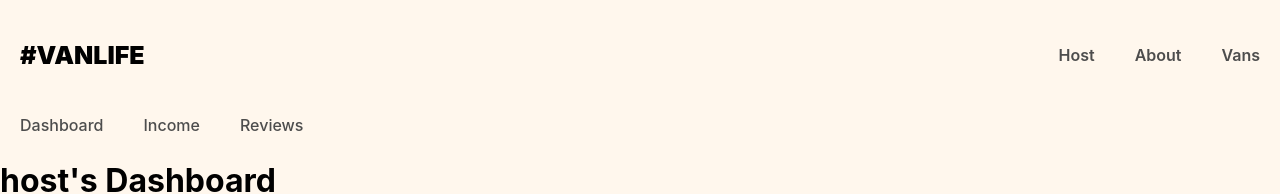
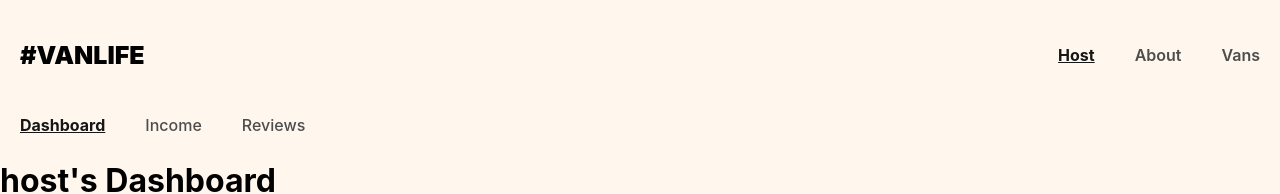
Before and after one commit to Rohitkumar367/vanlife_project, a React (Create React App) app: page /host in a window 1280 px wide. Shown: the top 194 px of the page. Built offline with nearby package versions, Linux system fonts and the light colour scheme; what miragejs would draw is missing.

Commit message:
link to navLink

```diff
--- a/src/App.js
+++ b/src/App.js
@@ -16,17 +16,13 @@
   return (
     <div className='app'>
 
-      {/* We are gonna make our nested path relative so that we don't need mention full path name*/}
-
       <BrowserRouter>
 
         <Routes>
           <Route path='/' element={<Layout/>}>
 
-            {/* index keyword is used to make the route render if no path is choosen or if the path of the parent route matches */}
             <Route index element={<Home/>}/>
 
-            {/* If we don't use '/' at the begining then it will treats it as a relative Routes, it will be relative to parent route */}
             <Route path='about' element={<About/>}/>
 
             <Route path='vans' element={<Vans/>}/>
--- a/src/components/Header.js
+++ b/src/components/Header.js
@@ -1,15 +1,27 @@
 import React from 'react'
-import { Link } from 'react-router-dom'
+import { Link, NavLink } from 'react-router-dom'
 
 const Header = () => {
+
     return (
       <header>
+
         <Link className='site-logo' to="/">#VANLIFE</Link>
+
         <nav>
-          <Link to="/host">Host</Link>
-          <Link to="/about">About</Link>
-          <Link to="/vans">Vans</Link>
+          <NavLink to="/host"
+            className={({isActive}) => isActive ? "active-link" : null}
+          >Host</NavLink>
+
+          <NavLink to="/about"
+            className={({isActive}) => isActive ? "active-link" : null}
+          >About</NavLink>
+
+          <NavLink to="/vans"
+            className={({isActive}) => isActive ? "active-link" : null}
+          >Vans</NavLink>
         </nav>
+
       </header>
   )
 }
--- a/src/components/Hostlayout.js
+++ b/src/components/Hostlayout.js
@@ -1,14 +1,32 @@
 import React from 'react'
-import { Link, Outlet } from 'react-router-dom'
+import {Outlet, NavLink } from 'react-router-dom'
 
 const Hostlayout = () => {
+
+    const inlineStyle  = {
+        fontWeight: "bold",
+        textDecoration: "underline",
+        color: "#161616"
+    }
+
     return (
         <>
             <nav className='host-nav'>
-                <Link to="/host">Dashboard</Link>
-                <Link to="/host/income">Income</Link>
-                <Link to="/host/reviews">Reviews</Link>
+
+                <NavLink to="/host" end
+                    style={({isActive}) => isActive ? inlineStyle : null}
+                >Dashboard</NavLink>
+
+                <NavLink to="/host/income"
+                    style={({isActive}) => isActive ? inlineStyle : null}
+                >Income</NavLink>
+
+                <NavLink to="/host/reviews"
+                    style={({isActive}) => isActive ? inlineStyle : null}
+                >Reviews</NavLink>
+
             </nav>
+
             <Outlet></Outlet>
         </>
     )
--- a/src/index.css
+++ b/src/index.css
@@ -7,6 +7,11 @@
   padding: 0;
   background-color: #FFF7ED;
   font-family: "Inter", sans-serif;
+}
+
+
+.rohit{
+  color: red;
 }
 
 body::-webkit-scrollbar {
@@ -37,6 +42,12 @@
   text-transform: uppercase;
   font-weight: 900;
   font-size: 25px;
+}
+
+a.active-link{
+  font-weight: bold;
+  text-decoration: underline;
+  color: #161616;
 }
 
 header a {
```
